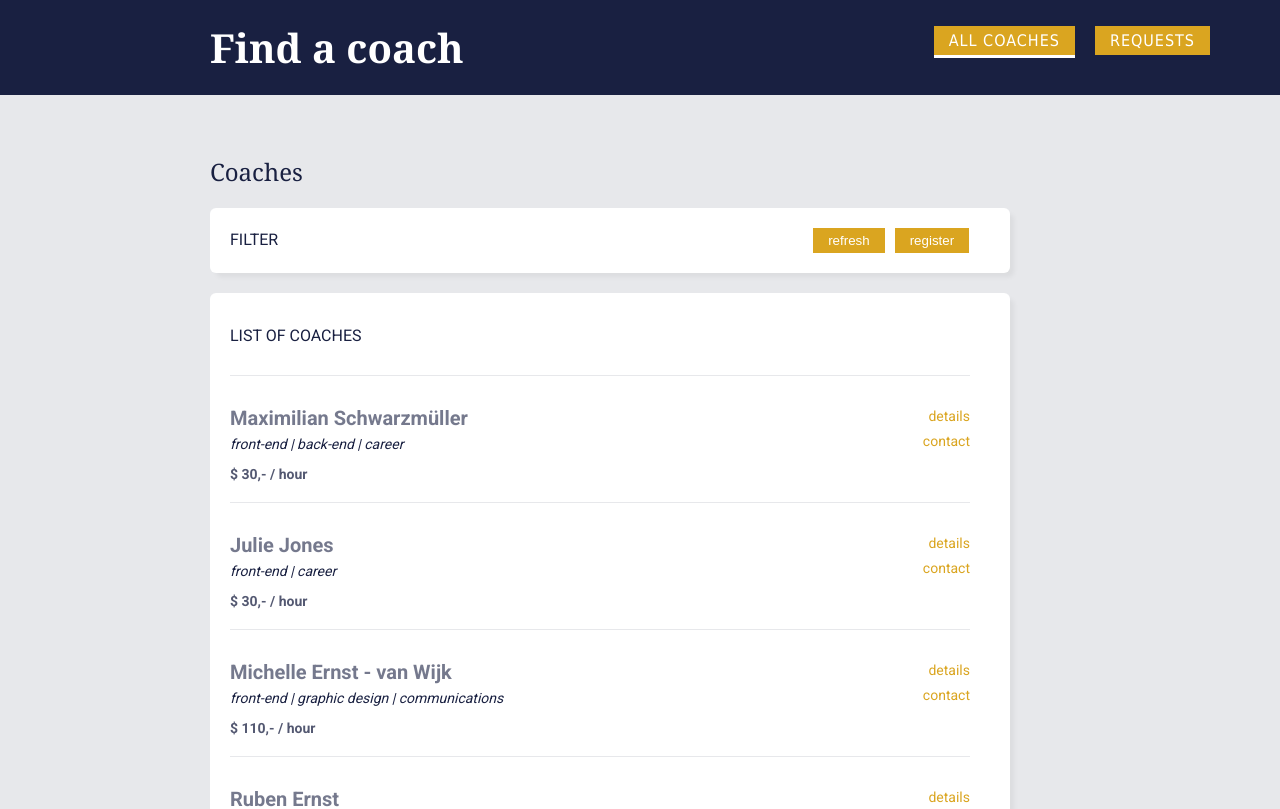
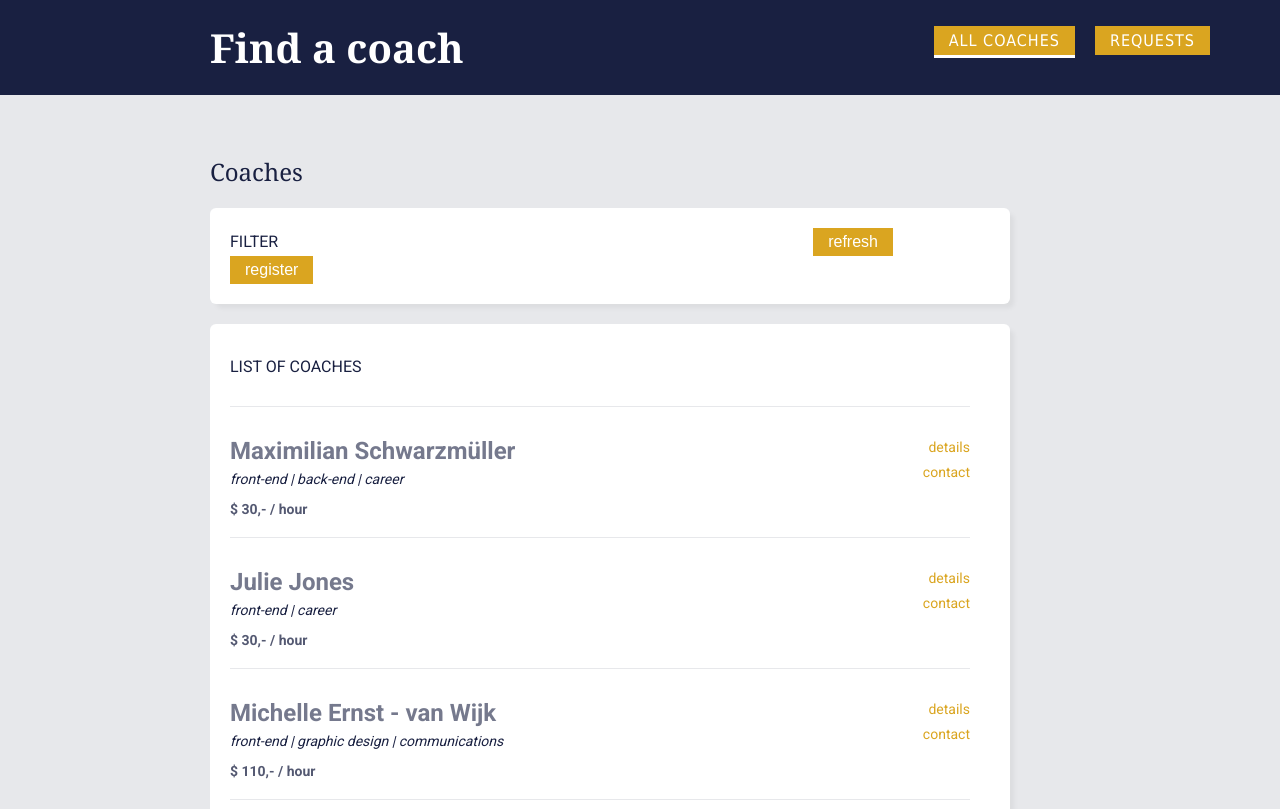
Before and after one commit to MichelleWritesCode/FindACoach, a Vue app: page /coaches in a window 1280 px wide. Shown: the top 809 px of the page. Built offline with nearby package versions, Linux system fonts and the light colour scheme.

Commit message:
styling: change font-size

```diff
--- a/src/assets/styles/globalStyles.css
+++ b/src/assets/styles/globalStyles.css
@@ -35,7 +35,7 @@ h2 {
 }
 
 h3 {
-  font-size: 20px;
+  font-size: 24px;
   color: rgb(25, 32, 65, 0.6);
   margin-top: 30px;
   margin-bottom: 0px;
--- a/src/components/layout/BaseButton.vue
+++ b/src/components/layout/BaseButton.vue
@@ -10,6 +10,7 @@ button {
   color: white;
   border: none;
   padding: 5px 15px;
+  font-size: 16px;
 }
 
 button:hover {
```
